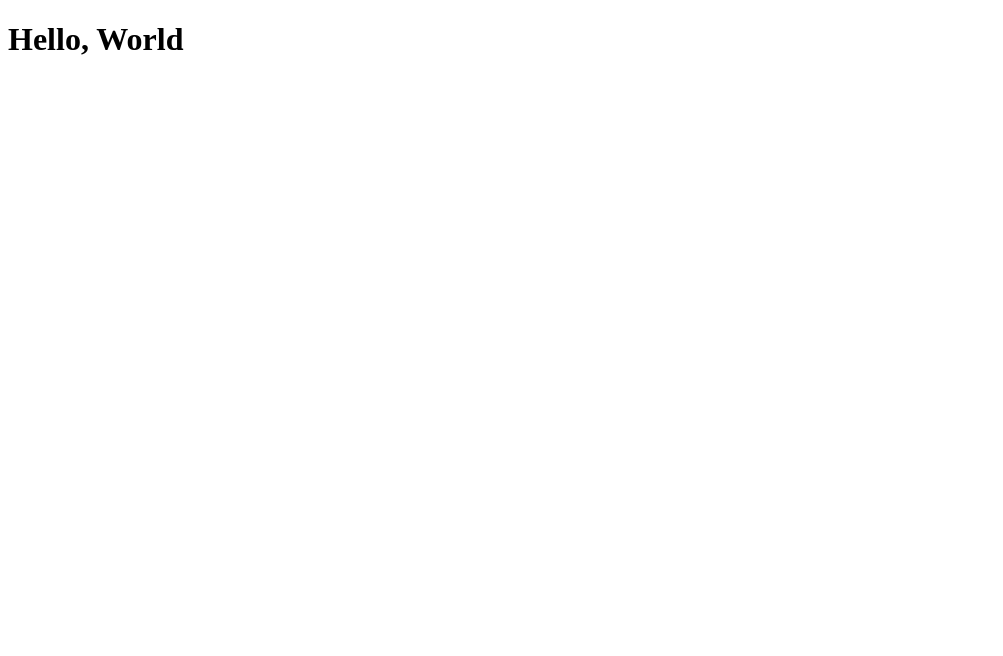
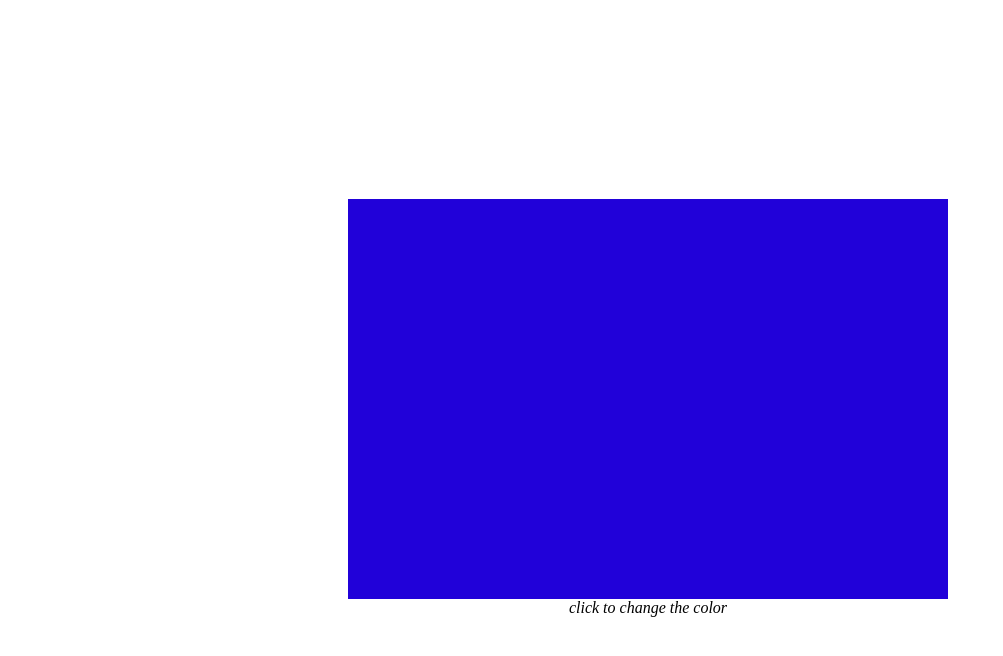
Before and after one commit to theayushr/guess-color, a React (Vite) app: page / in a window 1280 px wide. Shown: the top 656 px of the page, without its empty margins (0-1003 px from the left). Built offline with nearby package versions, Linux system fonts and the light colour scheme.

Commit message:
random hexdecimal color

```diff
--- a/src/App.css
+++ b/src/App.css
@@ -0,0 +1,5 @@
+#guess-color {
+  width : 600px;
+  height : 400px;
+  /* background-color: black; */
+}
--- a/src/App.jsx
+++ b/src/App.jsx
@@ -1,7 +1,49 @@
+import { useState, useEffect } from "react";
+import "./App.css";
+
+const HEX_BASE = 16;
+const MAX_HEX = 255;
+
+/**
+ * generates three random decimal numbers less than MAX_HEX, and then get's converted to the HEX decimal to represent a color
+ */
+function generateBackgroundColor() {
+  const first = Math.floor(Math.random() * MAX_HEX);
+  const second = Math.floor(Math.random() * MAX_HEX);
+  const third = Math.floor(Math.random() * MAX_HEX);
+  return `#${convertDecToHex(first)}${convertDecToHex(second)}${convertDecToHex(
+    third
+  )}`;
+}
+
+function convertDecToHex(dec) {
+  let last = dec % HEX_BASE;
+  let first = parseInt(dec / HEX_BASE);
+  //numbers less than 255 will always come under two hexadecimal digits
+  if (last > 9) {
+    last = String.fromCharCode(96 + last - 9);
+  }
+  if (first > 9) {
+    first = String.fromCharCode(96 + first - 9);
+  }
+  const color = `${first}${last}`;
+  return color;
+}
+
 export default function App() {
+  const [color, setColor] = useState(generateBackgroundColor());
+  function handleColor() {
+    setColor(generateBackgroundColor());
+  }
+
   return (
     <>
-    <h1>Hello, World</h1>
+      <div
+        id="guess-color"
+        style={{ backgroundColor: color }}
+        onClick={handleColor}
+      ></div>
+      <i>click to change the color</i>
     </>
-  )
+  );
 }
--- a/src/index.css
+++ b/src/index.css
@@ -0,0 +1,12 @@
+html, body, #root {
+  width: 100%;
+  height: 100%;
+  background-color: #ffffff;
+}
+
+#root {
+  display: flex;
+  flex-direction: column;
+  justify-content: center;
+  align-items: center;
+}
--- a/src/main.jsx
+++ b/src/main.jsx
@@ -1,6 +1,7 @@
 import { StrictMode } from 'react'
 import { createRoot } from 'react-dom/client'
 import App from './App.jsx'
+import './index.css'
 
 createRoot(document.getElementById('root')).render(
   <StrictMode>
```
Also changed, not shown: 1 other file (tests, documents, lock files or other folders).
